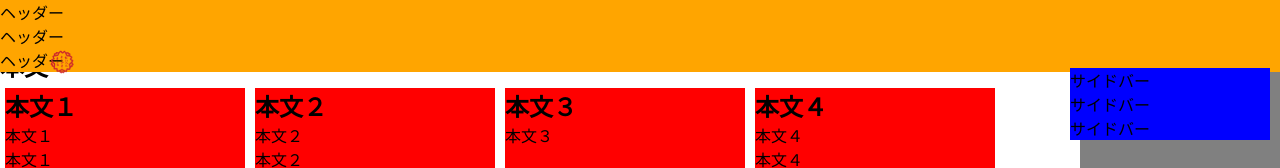
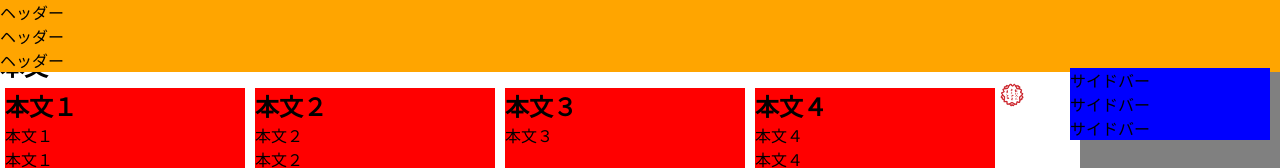
Before and after one commit to imagire/2016web1-7, a plain HTML site: page index.html in a window 1280 px wide. Shown: the top 168 px of the page. Drawn offline with Linux system fonts and the light colour scheme.

Commit message:
Update default.css

```diff
--- a/css/default.css
+++ b/css/default.css
@@ -45,7 +45,7 @@ footer{
 }
 #good_picture{
   width: 24px;
-  position: absolute;
+/*  position: absolute;
   left: 50px;
-  top: 50px;
+  top: 50px;*/
 }
```
